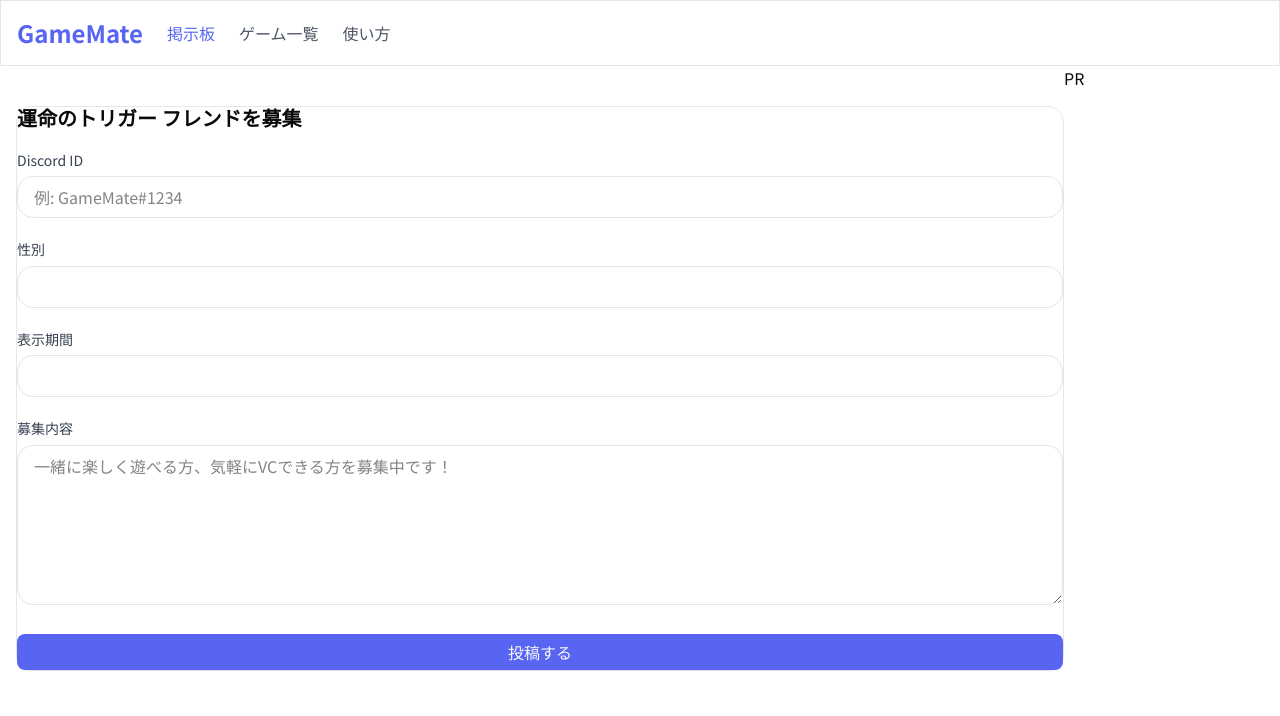
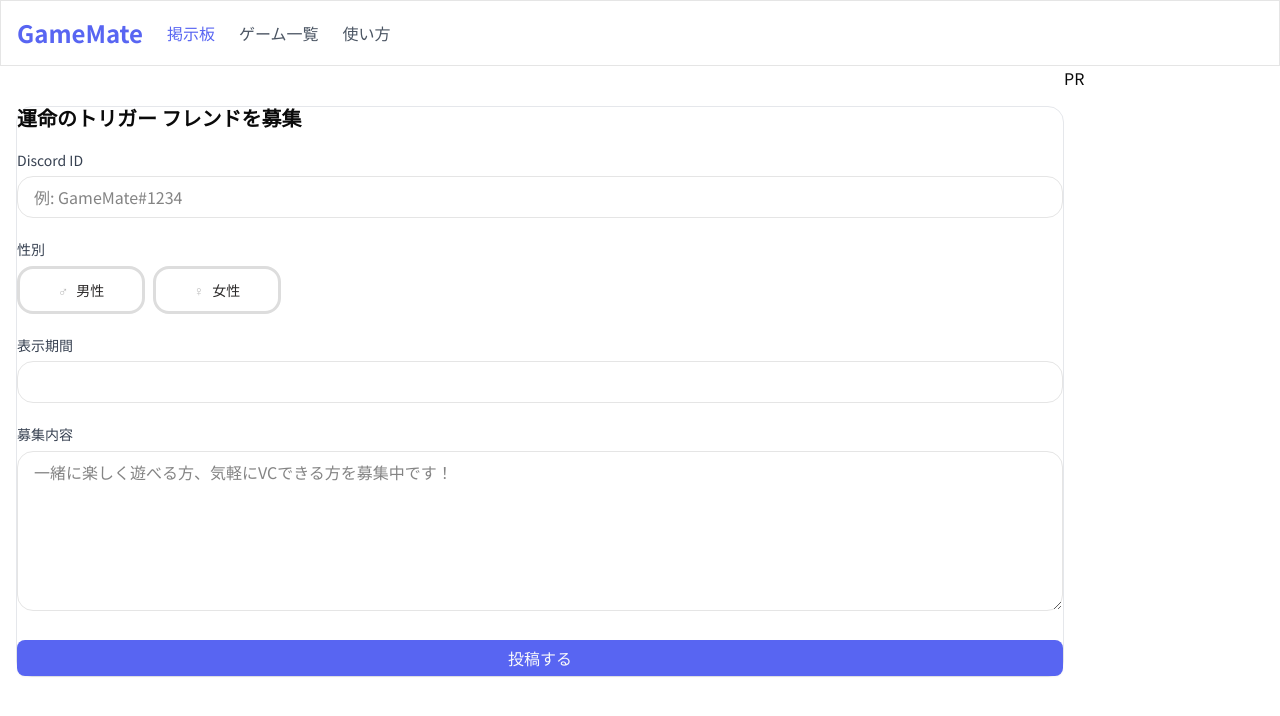
Before and after one commit to kandalog/gameconnect, a Next.js app: page / in a window 1280 px wide. Shown: the top 716 px of the page. Built offline with nearby package versions, Linux system fonts and the light colour scheme.

Commit message:
create: カスタムのラジオ作成

```diff
--- a/src/app/base/form/Input.tsx
+++ b/src/app/base/form/Input.tsx
@@ -2,7 +2,7 @@ import React from "react";
 
 type Props = {
   className?: string;
-} & React.InputHTMLAttributes<HTMLInputElement>;
+} & Omit<React.InputHTMLAttributes<HTMLInputElement>, "type">;
 
 export const Input = ({ className, ...props }: Props) => {
   return (
--- /dev/null
+++ b/src/app/base/form/Radio.tsx
@@ -0,0 +1,47 @@
+import React from "react";
+
+type ColorName = "blue" | "red";
+type Props = {
+  label: React.ReactNode;
+  className?: string;
+  checkedBorderColor?: keyof typeof colorMap;
+  icon?: React.ReactNode;
+} & Omit<React.InputHTMLAttributes<HTMLInputElement>, "type">;
+
+const colorMap: Record<ColorName, string> = {
+  blue: "#5865F2",
+  red: "#FF4D4F",
+};
+
+export const Radio = ({ label, className, checkedBorderColor = "blue", icon, ...props }: Props) => {
+  // BorderColorの計算
+  let resolveBorderColor = "#5865F2";
+  if (checkedBorderColor in colorMap) {
+    resolveBorderColor = colorMap[checkedBorderColor as ColorName];
+  }
+
+  return (
+    <label className={`relative inline-block mt-2 ${className ? className : ""}`}>
+      <input
+        type="radio"
+        name="entry.2127910070"
+        value="法人"
+        className="absolute top-0 left-0 opacity-0 peer"
+        {...props}
+      />
+      <div
+        className={`
+          rounded-2xl border-3 border-[#dddddd] flex items-center justify-center
+          text-[#2c2a2a] h-12 w-32 text-center text-sm
+          peer-checked:border-[${resolveBorderColor}]
+          bg-white
+          ${checkedBorderColor === "blue" ? "peer-checked:bg-[#5865F21A]" : ""}
+          ${checkedBorderColor === "red" ? "peer-checked:bg-[#FF4D4F1A]" : ""}
+        `}
+      >
+        {icon && <span className="mr-2 font-bold text-[#bbbbbb]">{icon}</span>}
+        <p>{label}</p>
+      </div>
+    </label>
+  );
+};
--- a/src/app/base/form/TextArea.tsx
+++ b/src/app/base/form/TextArea.tsx
@@ -1,8 +1,8 @@
 import React, { TextareaHTMLAttributes } from "react";
 
-type Props = TextareaHTMLAttributes<HTMLTextAreaElement> & {
+type Props = {
   className?: string;
-};
+} & TextareaHTMLAttributes<HTMLTextAreaElement>;
 
 export const TextArea = ({ className, ...props }: Props) => {
   return (
--- a/src/components/features/home/FormSection.tsx
+++ b/src/components/features/home/FormSection.tsx
@@ -4,6 +4,7 @@ import { Card } from "@/app/base/Card";
 import { FormRow } from "@/app/base/form/FormRow";
 import { Input } from "@/app/base/form/Input";
 import { Label } from "@/app/base/form/Label";
+import { Radio } from "@/app/base/form/Radio";
 import { TextArea } from "@/app/base/form/TextArea";
 import { Button } from "@/components/ui/button";
 
@@ -19,7 +20,8 @@ export const FormSection = () => {
           </FormRow>
           <FormRow>
             <Label>性別</Label>
-            <Input />
+            <Radio icon="♂" label="男性" />
+            <Radio className="ml-2" icon="♀" checkedBorderColor="red" label="女性" />
           </FormRow>
           <FormRow>
             <Label>表示期間</Label>
```
